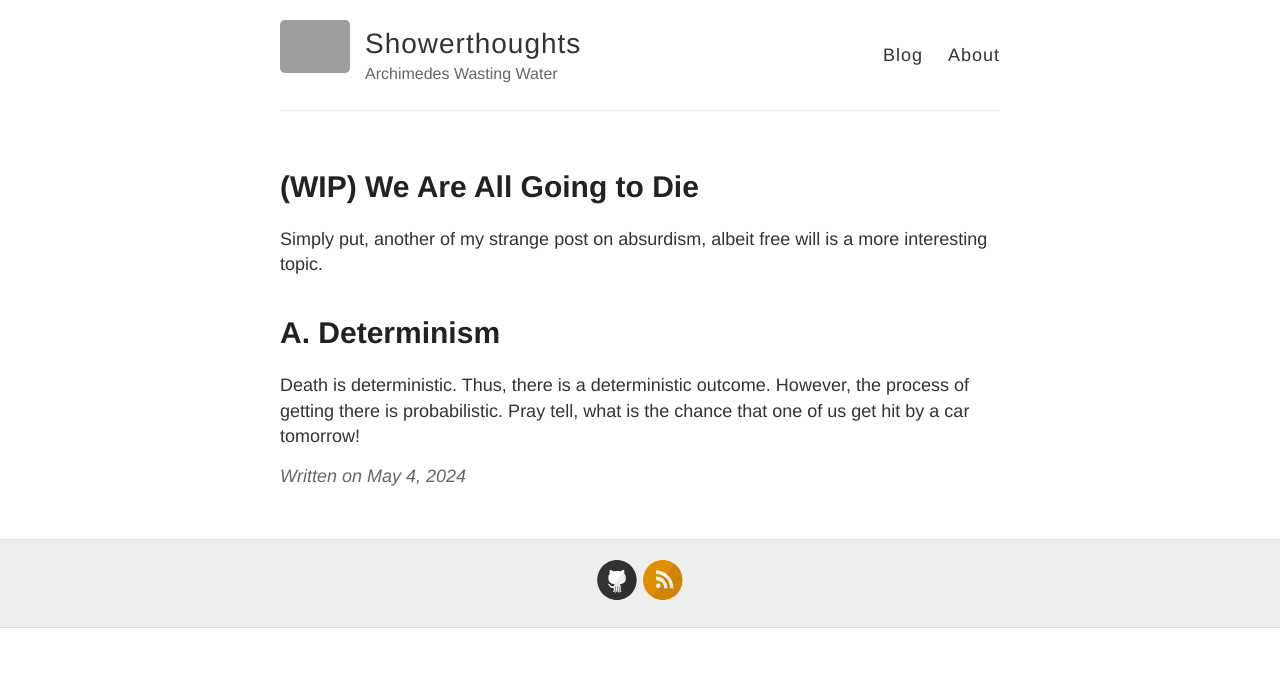
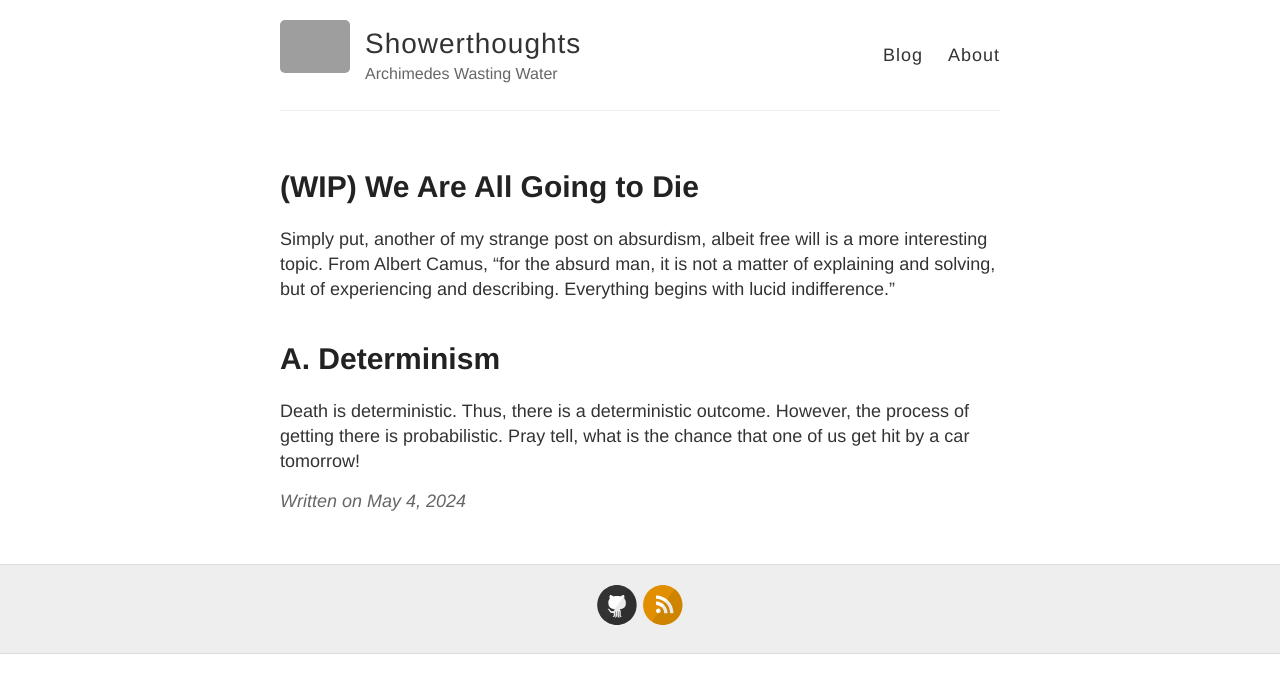
Before and after one commit to theduckshepherd/theduckshepherd.github.io, a Jekyll site: the page built from _posts/2024-05-04-discussion-we-are-all-going-to-die.md, in a window 1280 px wide. Shown: the top 693 px of the page. Built offline with Jekyll 4.4.1, drawn with Linux system fonts in a browser that asks for light colours; grey boxes are pictures that could not be loaded.

Commit message:
Update 2024-05-04-discussion-we-are-all-going-to-die.md

```diff
--- a/_posts/2024-05-04-discussion-we-are-all-going-to-die.md
+++ b/_posts/2024-05-04-discussion-we-are-all-going-to-die.md
@@ -4,7 +4,7 @@ title: "(WIP) We Are All Going to Die"
 category: discussion
 ---
 
-Simply put, another of my strange post on absurdism, albeit free will is a more interesting topic.
+Simply put, another of my strange post on absurdism, albeit free will is a more interesting topic. From Albert Camus, "for the absurd man, it is not a matter of explaining and solving, but of experiencing and describing. Everything begins with lucid indifference."
 
 # A. Determinism
 Death is deterministic. Thus, there is a deterministic outcome. However, the process of getting there is probabilistic. Pray tell, what is the chance that one of us get hit by a car tomorrow!
```
